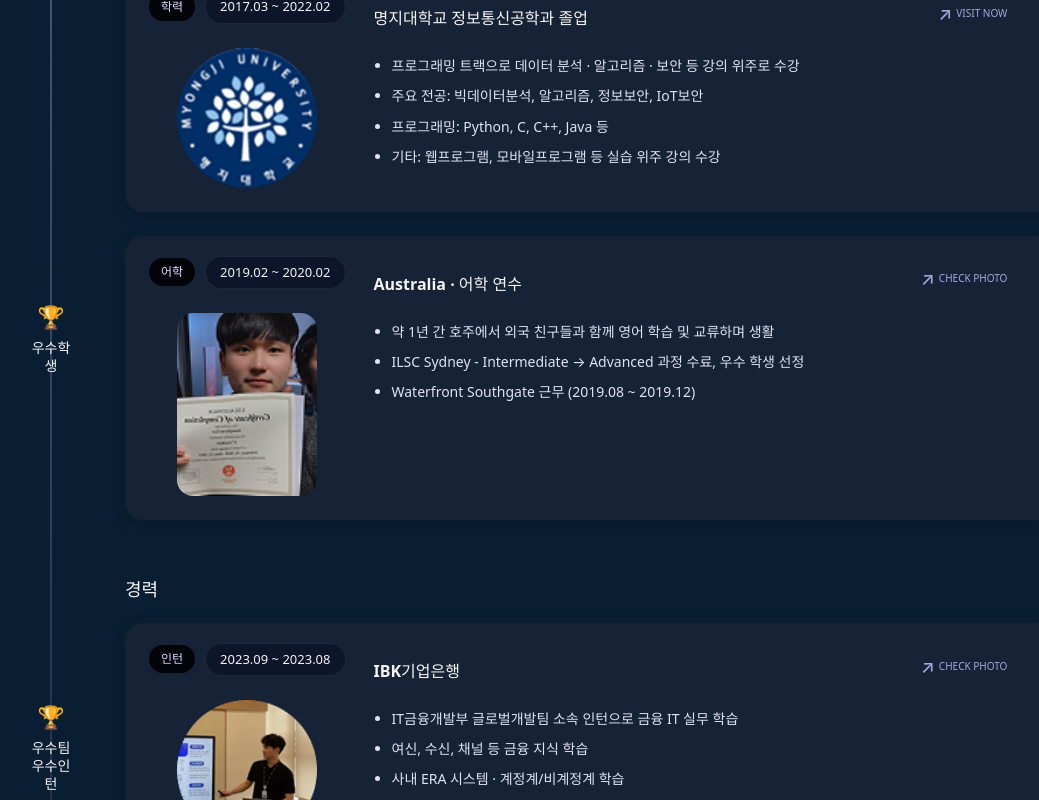
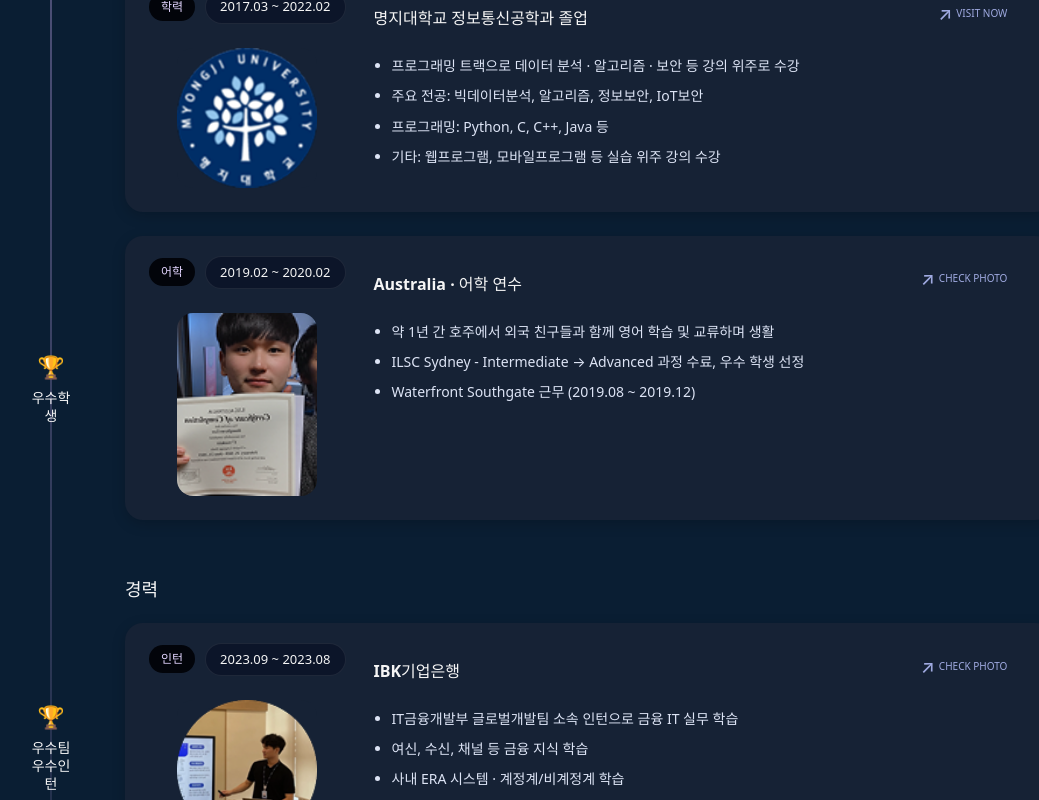
Before and after one commit to jhyungit/jhyungit.github.io, a React (Vite) app: page / in a window 1280 px wide. Shown: the part 2288-3088 px from the top of the page, without its empty margins (113-1152 px from the left). Built offline with nearby package versions, Linux system fonts and the light colour scheme.

Commit message:
Upadte awardIconPos

```diff
--- a/src/data/skills.js
+++ b/src/data/skills.js
@@ -81,7 +81,7 @@ const skillCategories = [
     skills: [
       { id: "mysql", name: "MySQL", logo: mysqlLogo, level: 5 },
       { id: "apache", name: "ApacheTomcat", logo: apachetomcatLogo, level: 2 },
-      { id: "oracle", name: "Oracle DB", logo: oracleLogo, level: 2 },
+      { id: "oracle", name: "OracleDB", logo: oracleLogo, level: 2 },
     ],
   },
   {
@@ -94,7 +94,7 @@ const skillCategories = [
       { id: "linux", name: "Linux", logo: linuxLogo, level: 3 },
       { id: "git", name: "Git", logo: gitLogo, level: 3.5 },
       { id: "vs", name: "VisualStudio", logo: vsLogo, level: 3.5 },
-      { id: "vscode", name: "VS Code", logo: vscodelLogo, level: 4.5 },
+      { id: "vscode", name: "VScode", logo: vscodelLogo, level: 4.5 },
       { id: "eclipse", name: "Eclipse", logo: eclipseLogo, level: 2 },
       { id: "figma", name: "Figma", logo: figmaLogo, level: 3 },
       { id: "word", name: "Word", logo: wordLogo, level: 4.5 },
--- a/src/sections/Career/CareerSection.css
+++ b/src/sections/Career/CareerSection.css
@@ -80,7 +80,7 @@
 /* 숫자는 대략적인 값이라, 눈으로 보면서 조금씩 조정하면 돼 */
 
 .rail-item-1 {
-  top: 600px;  /* 우수학생 → 어학연수 카드 높이 근처 */
+  top: 650px;  /* 우수학생 → 어학연수 카드 높이 근처 */
 }
 
 .rail-item-2 {
```
